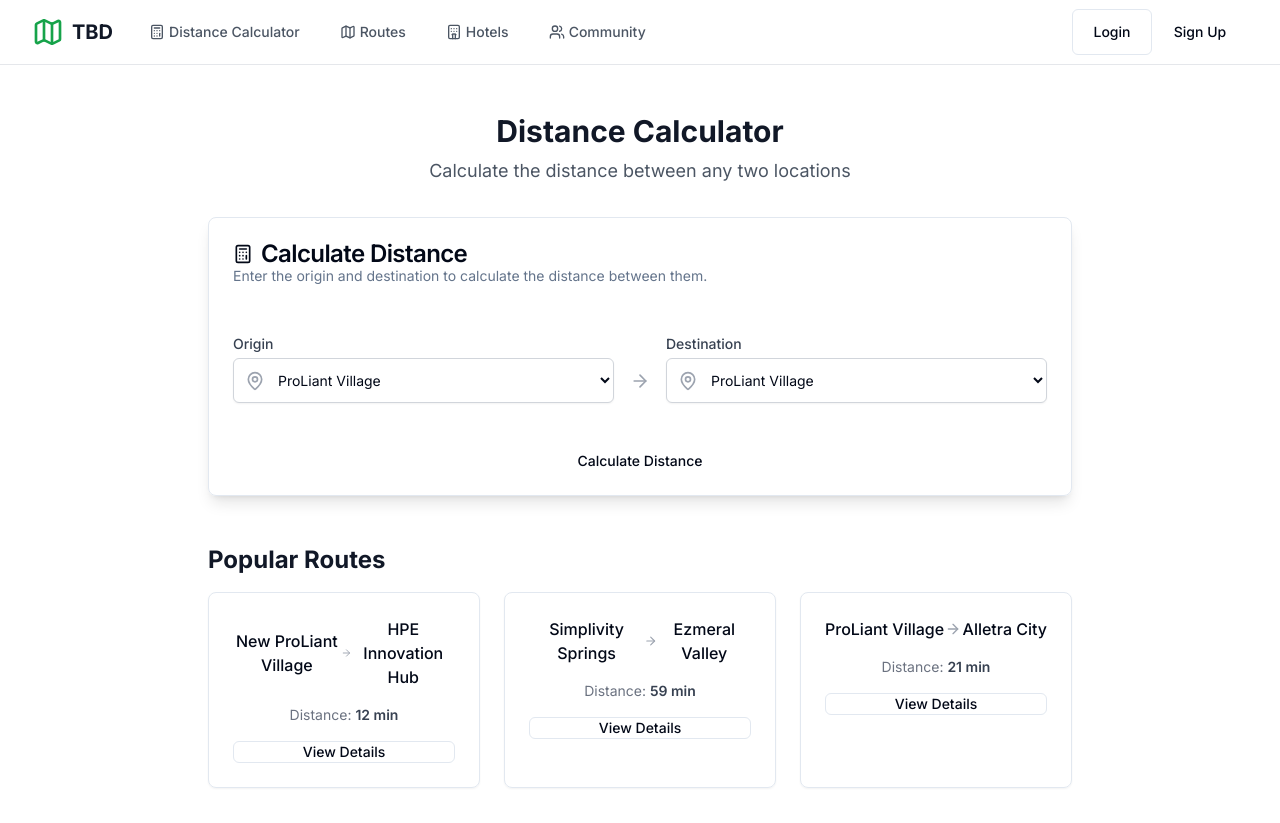
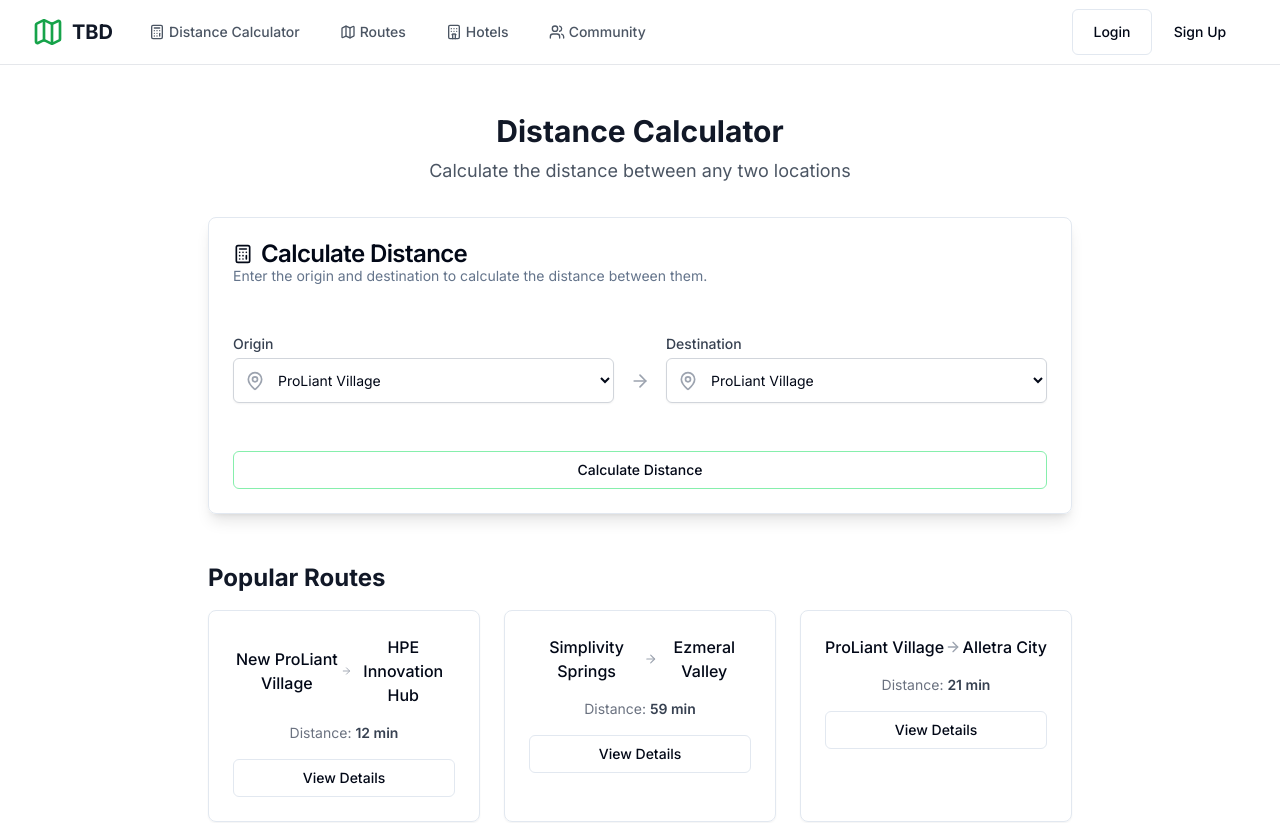
Before and after one commit to MateoGlzAlon/cds-techchallenge-phase2, a Next.js app in the folder frontend/: page /distance-calculator in a window 1280 px wide. Shown: the top 823 px of the page. Built offline with nearby package versions, Linux system fonts and the light colour scheme.

Commit message:
quick fixes

```diff
--- a/frontend/app/community/page.js
+++ b/frontend/app/community/page.js
@@ -42,7 +42,7 @@ export default function Community() {
                 </div>
               </CardContent>
               <CardFooter className="bg-gray-50 px-6 py-3">
-                <Button variant="outline" className="w-full">
+                <Button variant="outline" className="w-full py-2">
                   View Event
                 </Button>
               </CardFooter>
--- a/frontend/app/distance-calculator/page.js
+++ b/frontend/app/distance-calculator/page.js
@@ -45,7 +45,7 @@ export default function DistanceCalculator() {
       <Card className="shadow-lg">
         <CardHeader>
           <CardTitle className="flex items-center">
-            <Calculator className="mr-2 h-5 w-5" />
+            <Calculator className="mr-2 h-5 w-5 " />
             Calculate Distance
           </CardTitle>
           <CardDescription>Enter the origin and destination to calculate the distance between them.</CardDescription>
@@ -124,7 +124,7 @@ export default function DistanceCalculator() {
           </div>
         </CardContent>
         <CardFooter>
-          <Button onClick={calculateDistance} disabled={isLoading} className="w-full">
+          <Button onClick={calculateDistance} disabled={isLoading} className="w-full border-[0.5px] border-green-300 py-2 hover:bg-green-100">
             {isLoading ? "Calculating..." : "Calculate Distance"}
           </Button>
         </CardFooter>
@@ -144,7 +144,7 @@ export default function DistanceCalculator() {
                 <div className="text-sm text-gray-500">
                   Distance: <span className="font-semibold text-gray-700">{route.distance} min</span>
                 </div>
-                <Button variant="outline" size="sm" className="mt-4 w-full">
+                <Button variant="outline" size="sm" className="mt-4 w-full py-2">
                   View Details
                 </Button>
               </CardContent>
--- a/frontend/app/hotels/page.js
+++ b/frontend/app/hotels/page.js
@@ -142,7 +142,7 @@ export default function Hotels() {
             </CardContent>
             <CardFooter className="bg-gray-50 px-6 py-4">
               <Link href={`/hotels/${hotel.id}`} className="w-full">
-                <Button variant="outline" className="w-full">
+                <Button variant="outline" className="w-full py-2">
                   View Details
                 </Button>
               </Link>
--- a/frontend/app/routes/page.js
+++ b/frontend/app/routes/page.js
@@ -68,7 +68,7 @@ export default function Routes() {
             </CardContent>
             <CardFooter className="bg-gray-50 px-6 py-4">
               <Link href={`/routes/${route.id}`} className="w-full">
-                <Button variant="outline" className="w-full">
+                <Button variant="outline" className="w-full py-2">
                   View Details
                 </Button>
               </Link>
```
